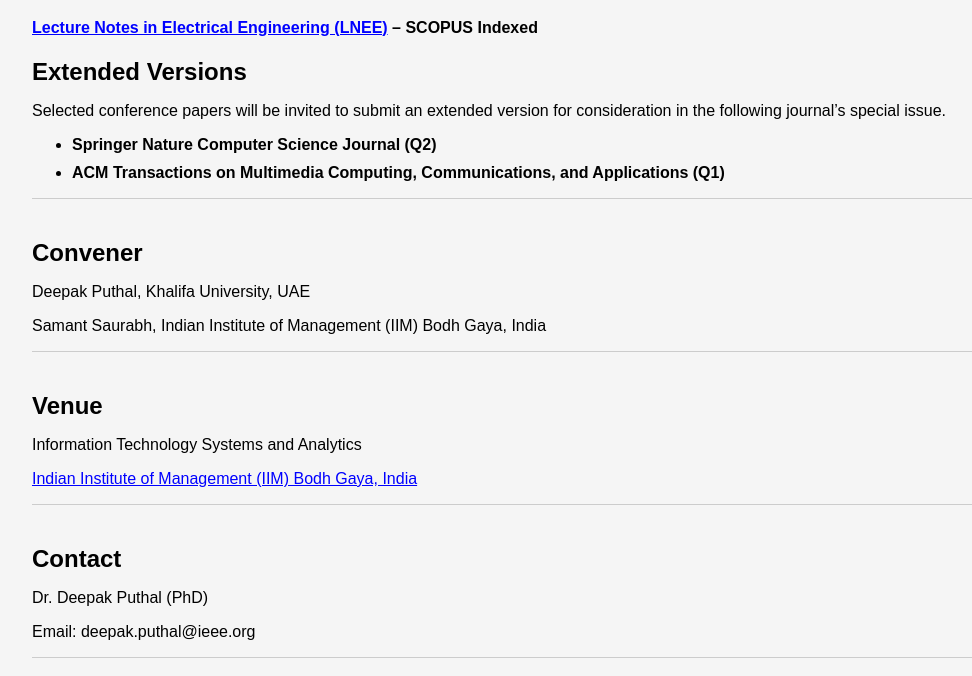
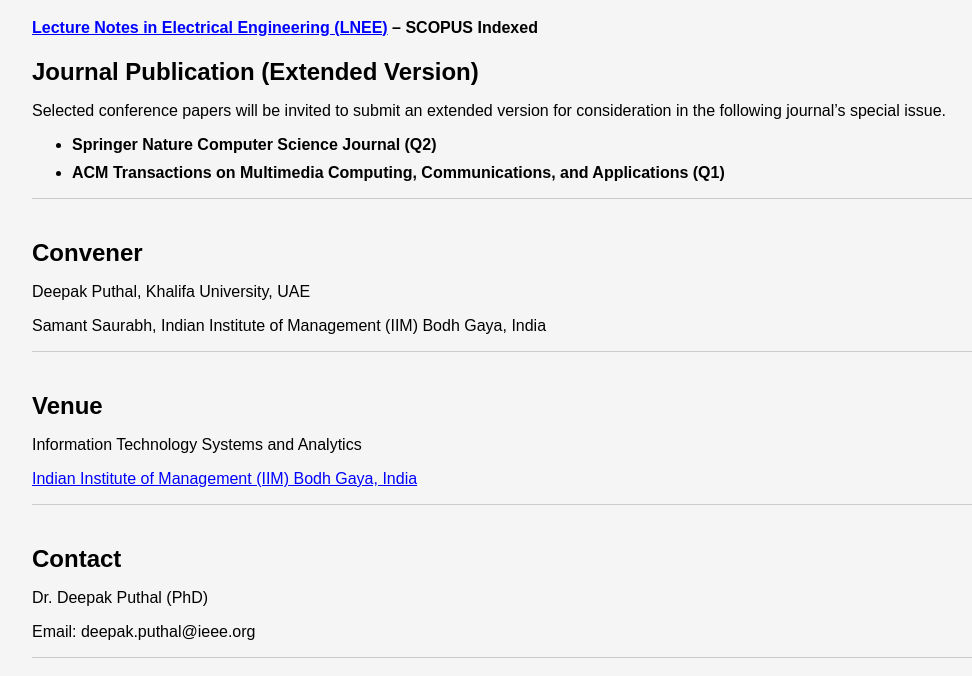
Before and after one commit to icdacs/icdacs.github.io, a plain HTML site: page index.html in a window 1280 px wide. Shown: the part 1017-1693 px from the top of the page, without its empty margins (128-1100 px from the left). Drawn offline with Linux system fonts and the light colour scheme.

Commit message:
Update index.html

```diff
--- a/index.html
+++ b/index.html
@@ -59,7 +59,7 @@
   </figure>
 <h4><a href=" https://www.springer.com/series/7818"><font color="blue"><u> Lecture Notes in Electrical Engineering (LNEE)</u></font></a>  – SCOPUS Indexed</h4>
 
-<h2>Extended Versions  </h2>
+<h2>Journal Publication (Extended Version)  </h2>
 
 <p>Selected conference papers will be invited to submit an extended version for consideration in the following journal’s special issue.</p>
 <ul>
```
